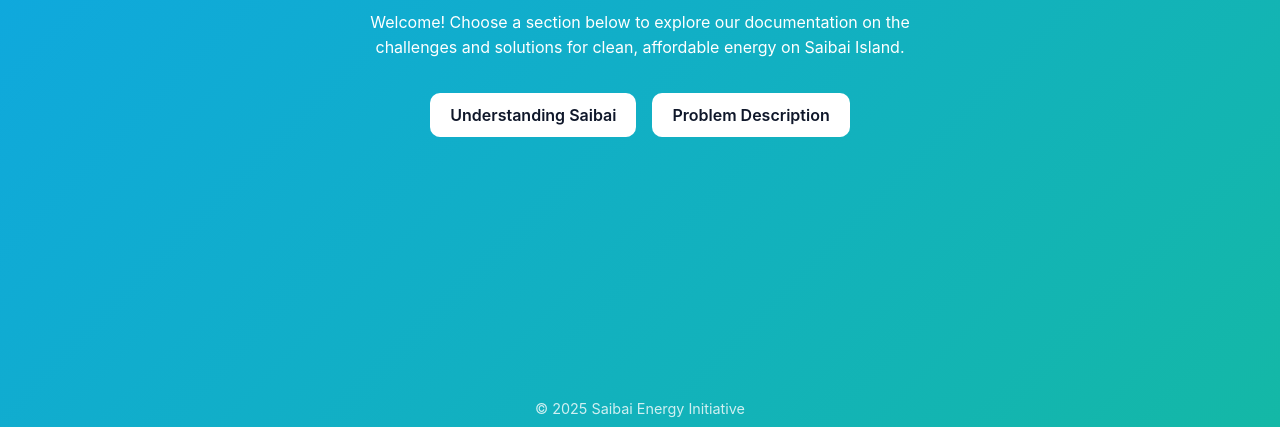
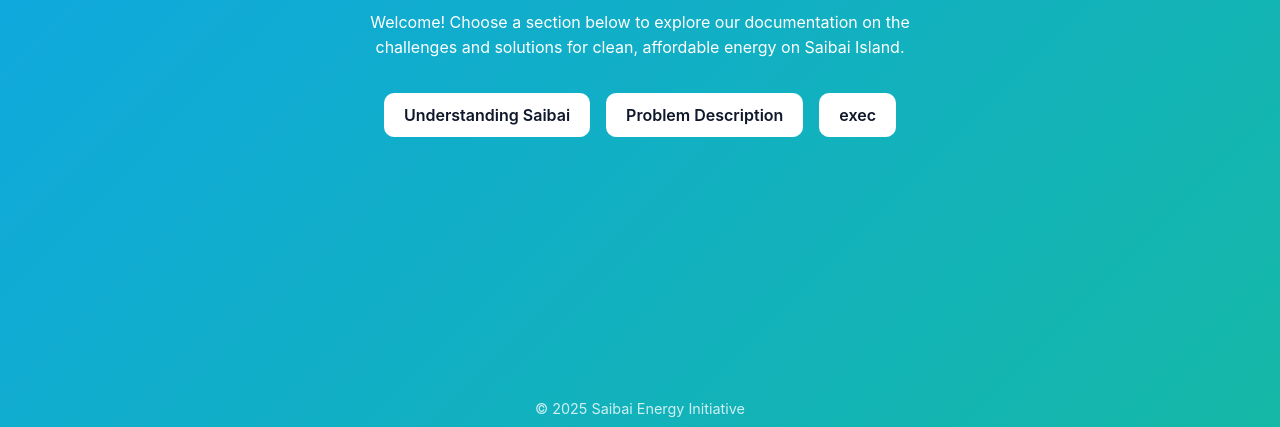
Before and after one commit to InfernalUncle97/COMIT, a plain HTML site: page Index.html in a window 1280 px wide. Shown: the part 373-800 px from the top of the page. Drawn offline with Linux system fonts and the light colour scheme.

Commit message:
Add files via upload

```diff
--- a/Index.html
+++ b/Index.html
@@ -61,6 +61,8 @@
   <div class="links">
     <a href="Understanding_Saibai.html">Understanding Saibai</a>
     <a href="Problem_description.html">Problem Description</a>
+        <a href="executive_summary.html">exec</a>
+
   </div>
 
   <footer>© 2025 Saibai Energy Initiative</footer>
```
